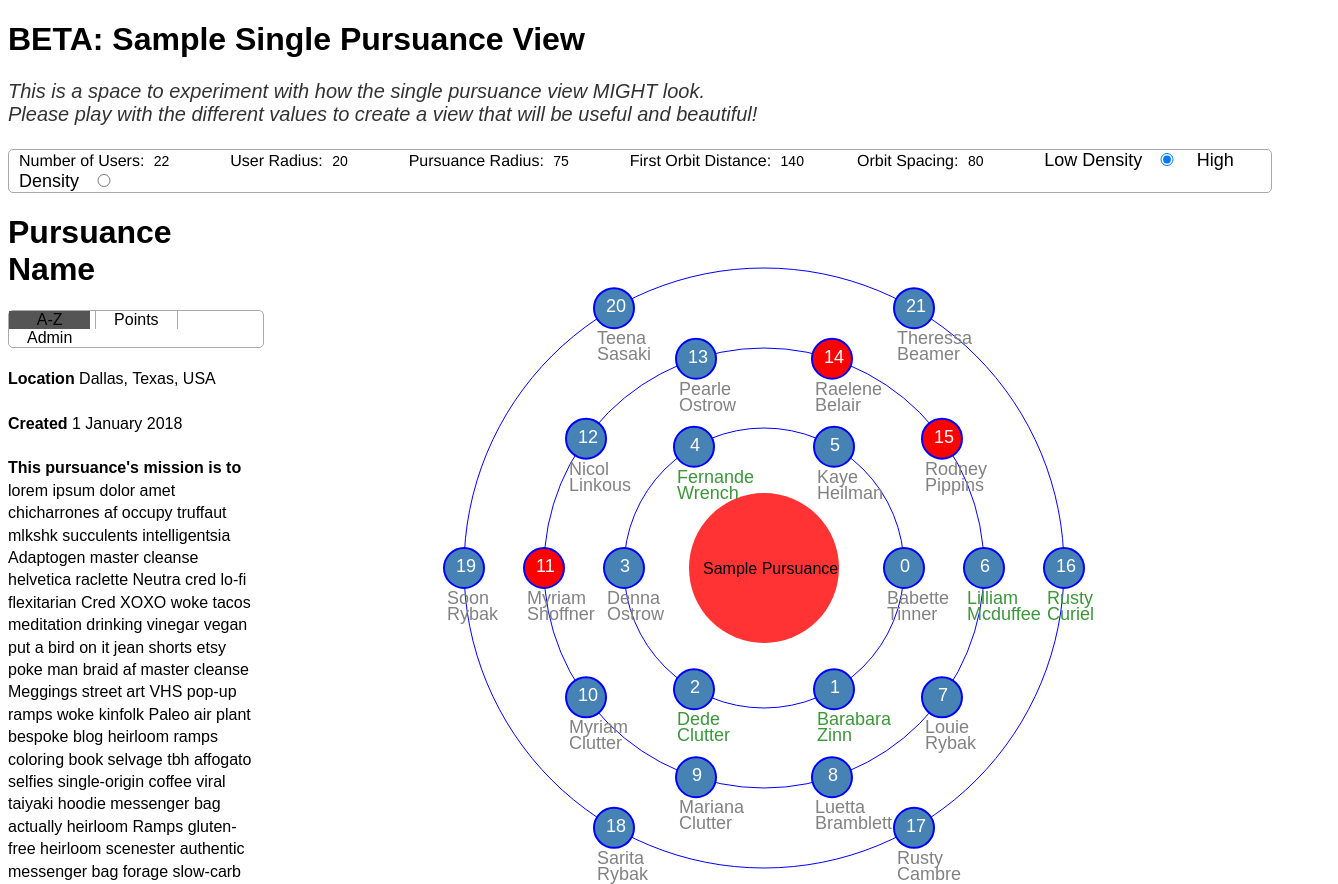
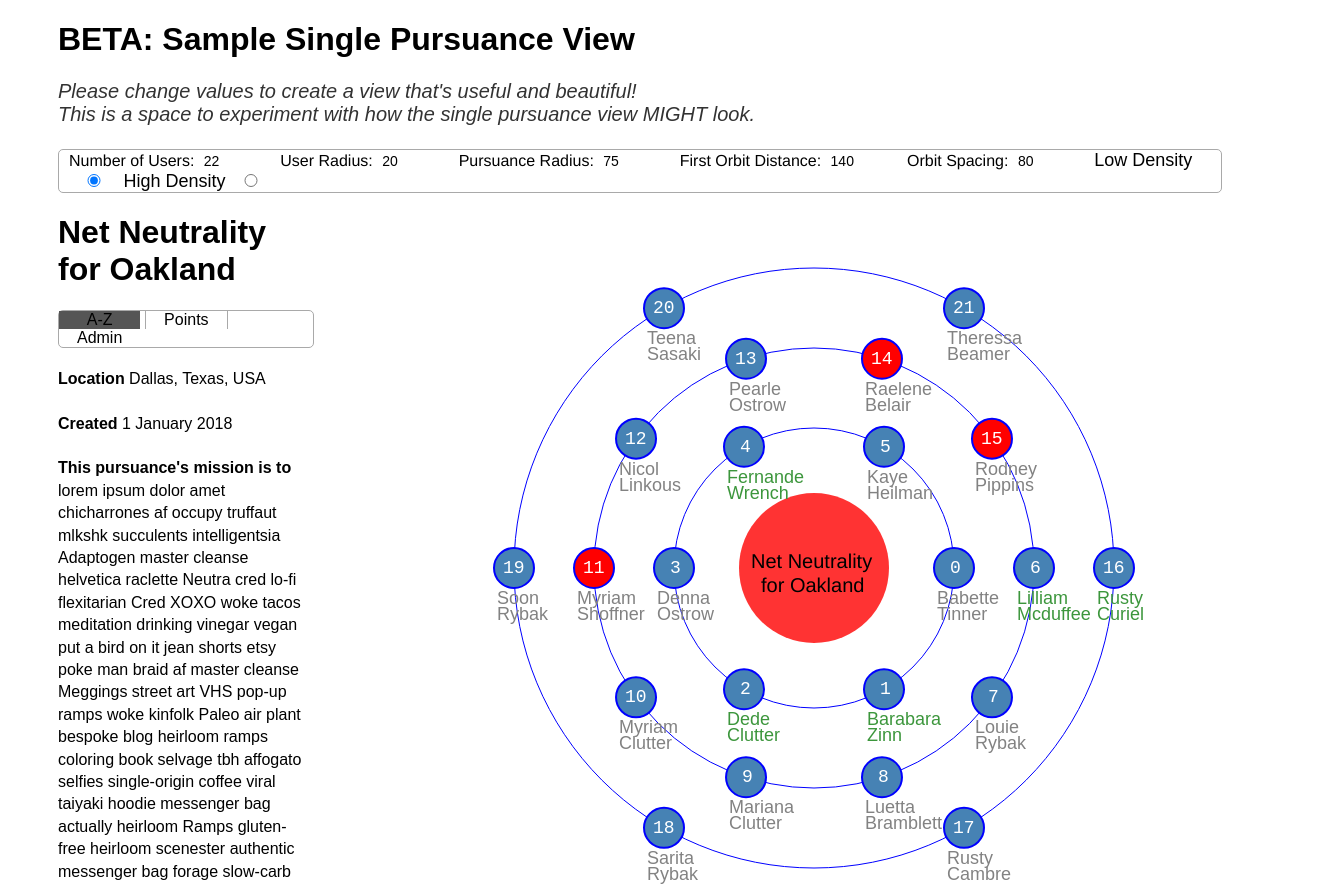
Before and after one commit to teachrdan/pursuance-single_p_view, a website: page index.html in a window 1280 px wide. Shown: the top 884 px of the page, 1338 px wide, since content can reach past the window. Drawn offline with nearby package versions, Linux system fonts and the light colour scheme.

Commit message:
makes example pursuance more specific

```diff
--- a/index.html
+++ b/index.html
@@ -10,6 +10,8 @@
 <style>
 body {
   font-family: sans-serif;
+  padding-left: 50px;
+  padding-right: 50px;
 }
 .active-mode {
   background-color: #555555;
@@ -21,12 +23,12 @@ body {
   display: none;
   font-size: 18px;
   padding-top: 20px;
-  padding-right: 20px;
+  padding-right: 90px;
 }
 #canvas {
   float: left;
   display: inline-block;
-  width: 60%;
+  width: 55%;
 }
 .center-selector {
   border-left: 1px solid #A9A9A9;
@@ -82,7 +84,7 @@ label {
 #user-detail-container {
   display: inline-block;
   height: 100vh;
-  width: 20%;
+  width: 25%;
 }
 #user-name {
   padding-top: 40px;
@@ -104,8 +106,8 @@ label {
 <body>
 	<h1>BETA: Sample Single Pursuance View</h1>
   <div style="font-size: 20px; opacity: 0.8;">
-    <i>This is a space to experiment with how the single pursuance view MIGHT look.<br>
-    Please play with the different values to create a view that will be useful and beautiful!</i><br><br>
+    <i>Please change values to create a view that's useful and beautiful!<br>
+    This is a space to experiment with how the single pursuance view MIGHT look.</i><br><br>
   </div>
   <div id="view-selection-bar">
     <form>
@@ -130,7 +132,7 @@ label {
   </div>
   <div id="view-container">
     <div id='pursuance-detail-container'>
-      <h1>Pursuance Name</h1>
+      <h1>Net Neutrality for Oakland</h1>
       <div id="mode-selection-bar">
         <div id="alpha" class="mode-selector active-mode">A-Z</div>
         <div id="points" class="mode-selector center-selector">Points</div>
--- a/index.js
+++ b/index.js
@@ -30,9 +30,18 @@ const drawPursuance = function () {
     .attr('opacity', pOpacity)
 
   svg.append('text')
-    .text('Sample Pursuance')
-    .attr('x', width / 2 - pursuanceRadius + 14)
-    .attr('y', height / 2 + 6)
+    .text('Net Neutrality')
+    .attr('font-family', 'Helvetica')
+    .style('font-size', '20px')
+    .attr('x', width / 2 - pursuanceRadius + 12)
+    .attr('y', height / 2)
+
+  svg.append('text')
+    .text('for Oakland')
+    .attr('font-family', 'Helvetica')
+    .style('font-size', '20px')
+    .attr('x', width / 2 - pursuanceRadius + 22)
+    .attr('y', height / 2 + 24)
 }
 
 let createNodes = function (numNodes, OrbitNumber) {
@@ -87,14 +96,14 @@ let createElements = function (nodes) {
     // show circle text for each user
     const mode = d3.select('.active-mode').attr('id')
     const circleNumber = (mode === 'points') ? node.pointsDone : node.index
-    const numberX = (circleNumber < 10) ? node.x - 4 : (circleNumber < 100) ? node.x - 8 : node.x - 12
+    const numberX = (circleNumber < 10) ? node.x - 4 : (circleNumber < 100) ? node.x - 11 : node.x - 12
     svg.append('text')
-      .attr('font-family', 'sans-serif')
+      .attr('font-family', 'monospace')
       .attr('class', 'user-text')
       .text(node.index)
       .attr('fill', 'white')
       .attr('x', numberX)
-      .attr('y', node.y + 4)
+      .attr('y', node.y + 5)
       .style('pointer-events', 'none')
 
     // show the name of each user
```
